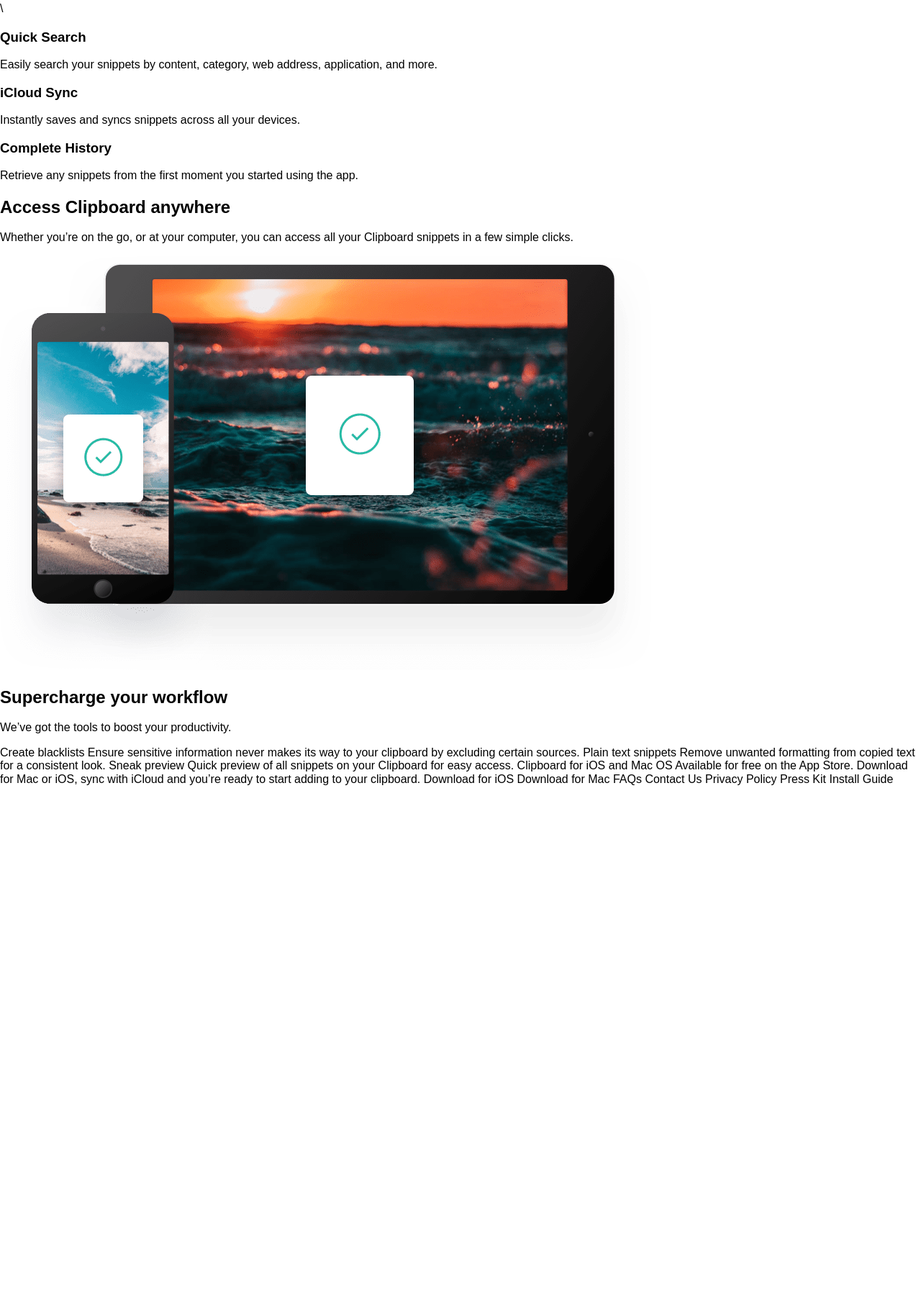
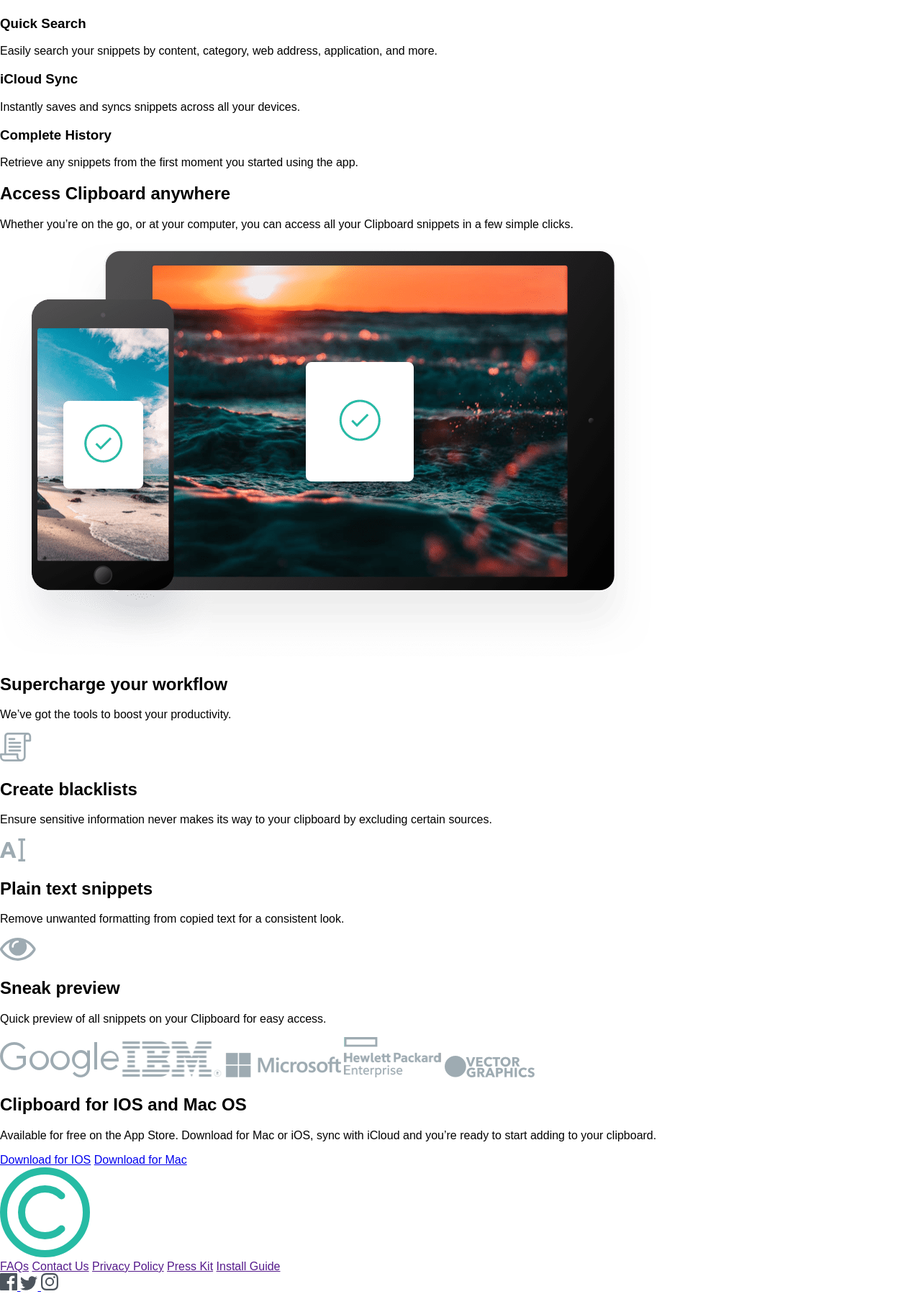
Before and after one commit to rogedev/clipboard-landing-page, a plain HTML site: page index.html in a window 1280 px wide. Shown: the part 955-2753 px from the top of the page at 72% size. Before the commit the page ends 2047 px from the top, so only its background shows below. Drawn offline with Linux system fonts and the light colour scheme; a web font is replaced by a local one.

Commit message:
structure

```diff
--- a/css/styles.css
+++ b/css/styles.css
@@ -1,11 +1,16 @@
 @import url(normalize.css);
-::root{
+
+::root {
   --strong-cyan: hsl(171, 66%, 44%);
   --light-blue: hsl(233, 100%, 69%);
-  --dark-grayish-blue:  hsl(210, 10%, 33%);
+  --dark-grayish-blue: hsl(210, 10%, 33%);
   --grayish-blue: hsl(201, 11%, 66%);
 }
 
-body{
+body {
   font-family: 'Bai Jamjuree', sans-serif;
+  display: flex;
+  flex-direction: column;
+  align-items: center;
+  justify-content: center;
 }
--- a/index.html
+++ b/index.html
@@ -17,20 +17,20 @@
     <div class="container">
 
       <header class="header">
-
         <img class="header__logo" src="images/logo.svg" alt="logo">
         <h1 class="header__title">A history of everything you copy</h1>
         <p class="header__text">
           Clipboard allows you to track and organize everything you
           copy. Instantly access your clipboard on all your devices.
         </p>
-        <a href="#" class="header__btn btn-green">Download for IOS</a>
-        <a href="#" class="header__btn btn-blue">Download for Mac</a>
+        <div class="header__btn">
+          <a href="#" class="header__btn__item btn__item-green">Download for IOS</a>
+          <a href="#" class="header__btn__item btn__item-blue">Download for Mac</a>
+        </div>
 
       </header>
 
       <section class="features">
-
         <header class="features__header">
           <h2 class="features__header__title">Keep track of your snippets</h2>
           <p class="features__header__text">
@@ -41,34 +41,30 @@
         </header>
 
         <article class="features__article">
-
           <img src="images/image-computer.png" alt="computer" class="features__article__image">
-
-          <div class="features__article__functions">\
-
-            <div class="features__article__functions__component">
-              <h3 class="features__article__functions__component__title">Quick Search
-              </h3>
-              <p class="features__article__functions__component__teXT"> Easily search your snippets by content,
-                category, web address, application, and more.</p>
+          <div class="features__article__functions">
+            <div class="features__article__functions__item">
+              <h3 class="features__article__functions__item__title">Quick Search</h3>
+              <p class="features__article__functions__item__text">
+                Easily search your snippets by content, category, web address, application, and more.
+              </p>
             </div>
 
-            <div class="features__article__functions__component">
-              <h3 class="features__article__functions__component__title">iCloud Sync</h3>
-              <p class="features__article__functions__component__teXT">Instantly saves and syncs snippets across all
-                your devices.</p>
+            <div class="features__article__functions__item">
+              <h3 class="features__article__functions__item__title">iCloud Sync</h3>
+              <p class="features__article__functions__item__text">
+                Instantly saves and syncs snippets across all your devices.
+              </p>
             </div>
 
-            <div class="features__article__functions__component">
-              <h3 class="features__article__functions__component__title">Complete History</h3>
-              <p class="features__article__functions__component__teXT">Retrieve any snippets from the first moment you
-                started using the app.</p>
+            <div class="features__article__functions__item">
+              <h3 class="features__article__functions__item__title">Complete History</h3>
+              <p class="features__article__functions__item__text">
+                Retrieve any snippets from the first moment you started using the app.
+              </p>
             </div>
-
           </div>
-
         </article>
-
       </section>
 
       <section class="devices">
@@ -81,47 +77,85 @@
         </header>
         <img src="images/image-devices.png" alt="devices" class="devices__image">
       </section>
+
       <section class="workflow">
         <header class="workflow__header">
           <h2 class="workflow__header__title"> Supercharge your workflow</h2>
           <p class="workflow__header__text">We’ve got the tools to boost your productivity.</p>
         </header>
+        <article class="workflow__tools">
+          <div class="workflow__tools__item">
+            <img src="images/icon-blacklist.svg" class="workflow__tools__item__image" alt="Blacklist">
+            <h2 class="workflow__tools__item__title">Create blacklists</h2>
+            <p class="workflow__tools__item__text">
+              Ensure sensitive information never makes its way to your clipboard by excluding certain sources.
+            </p>
+
+          </div>
+          <div class="workflow__tools__item">
+            <img src="images/icon-text.svg" class="workflow__tools__item__image" alt="Text">
+            <h2 class="workflow__tools__item__title">Plain text snippets</h2>
+            <p class="workflow__tools__item__text">
+              Remove unwanted formatting from copied text for a consistent look.
+            </p>
+          </div>
+          <div class="workflow__tools__item">
+            <img src="images/icon-preview.svg" class="workflow__tools__item__image" alt="Preview">
+            <h2 class="workflow__tools__item__title">Sneak preview</h2>
+            <p class="workflow__tools__item__text">
+              Quick preview of all snippets on your Clipboard for easy access.
+            </p>
+          </div>
+          <article class="workflow_companies">
+            <img src="images/logo-google.png" alt="google" class="workflow__companies__image">
+            <img src="images/logo-ibm.png" alt="ibm" class="workflow__companies__image">
+            <img src="images/logo-microsoft.png" alt="microsoft" class="workflow__companies__image">
+            <img src="images/logo-hp.png" alt="hp" class="workflow__companies__image">
+            <img src="images/logo-vector-graphics.png" alt="vector-graphics" class="workflow__companies__image">
+          </article>
+        </article>
       </section>
+
+      <section class="download">
+        <h2 class="download__title">Clipboard for IOS and Mac OS</h2>
+        <p class="download__text">
+          Available for free on the App Store. Download for Mac or iOS, sync with iCloud
+          and you’re ready to start adding to your clipboard.
+        </p>
+        <div class="download__btn">
+          <a href="#" class="download__btn__item btn__item-green">Download for IOS</a>
+          <a href="#" class="download__btn__item btn__item-blue">Download for Mac</a>
+        </div>
+      </section>
+
+      <footer class="footer">
+        <a href="#" class="footer__logo">
+          <img src="images/logo.svg" alt="logo" class="footer__logo__image">
+        </a>
+        <div class="footer__links">
+          <a href="" class="footer__links__item">FAQs</a>
+          <a href="" class="footer__links__item">Contact Us</a>
+          <a href="" class="footer__links__item">Privacy Policy</a>
+          <a href="" class="footer__links__item">Press Kit</a>
+          <a href="" class="footer__links__item">Install Guide</a>
+        </div>
+        <div class="footer__social">
+          <a href="#" class="footer__social__item">
+            <img src="images/icon-facebook.svg" alt="" class="footer__social__item__image">
+          </a>
+          <a href="#" class="footer__social__item">
+            <img src="images/icon-twitter.svg" alt="" class="footer__social__item__image">
+          </a>
+          <a href="#" class="footer__social__item">
+            <img src="images/icon-instagram.svg" alt="" class="footer__social__item__image">
+          </a>
+        </div>
+      </footer>
 
     </div>
 
   </main>
 
-
-
-
-  Create blacklists
-
-  Ensure sensitive information never makes its way to your clipboard by excluding certain sources.
-
-  Plain text snippets
-
-  Remove unwanted formatting from copied text for a consistent look.
-
-  Sneak preview
-
-  Quick preview of all snippets on your Clipboard for easy access.
-
-  Clipboard for iOS and Mac OS
-
-  Available for free on the App Store. Download for Mac or iOS, sync with iCloud
-  and you’re ready to start adding to your clipboard.
-
-  Download for iOS
-  Download for Mac
-
-  FAQs
-  Contact Us
-  Privacy Policy
-  Press Kit
-  Install Guide
-
-
 </body>
 
 </html>
```
